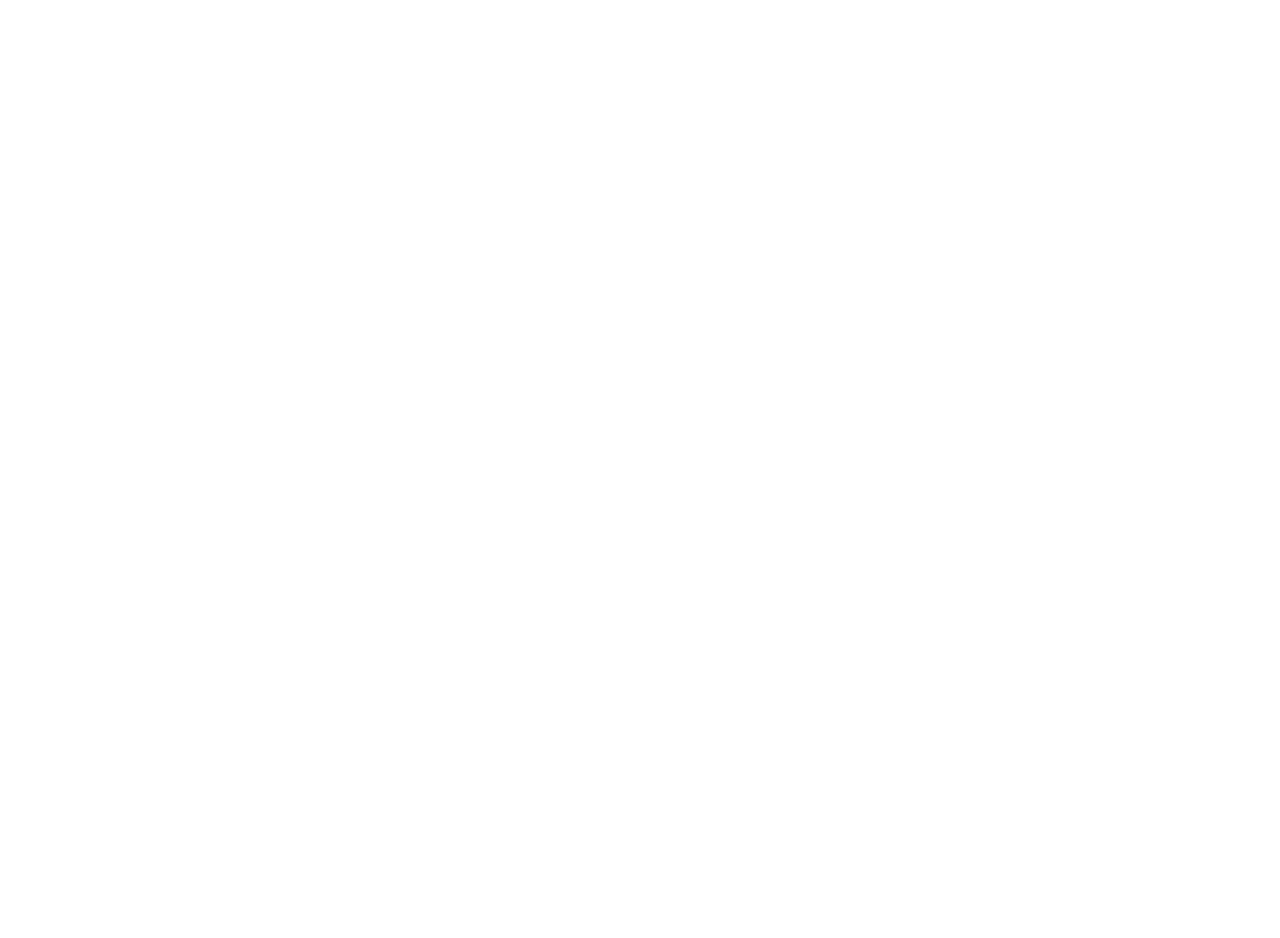
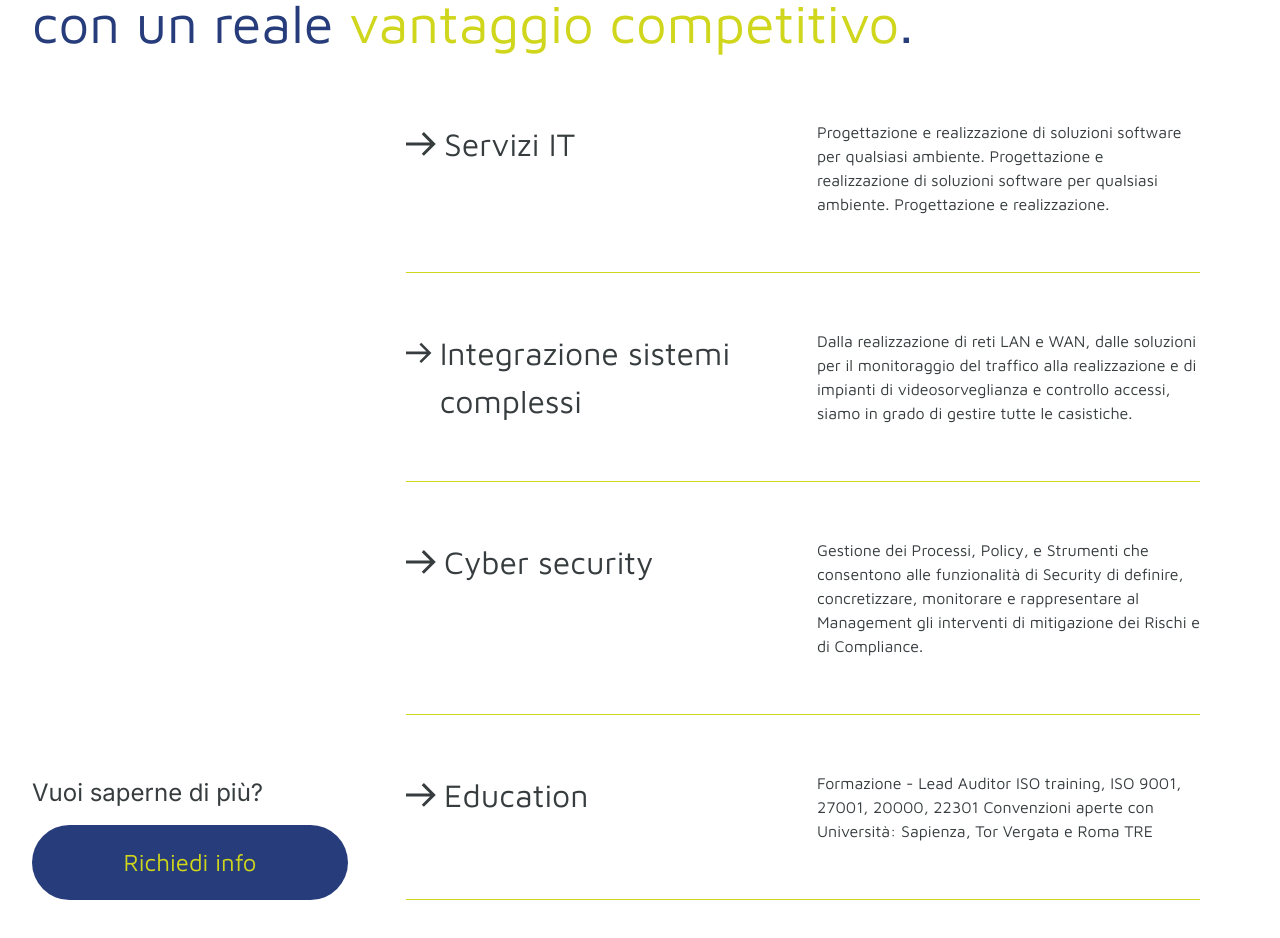
Before and after one commit to abdelaliabouelhassan/ascital, a Nuxt app: page / in a window 1280 px wide. Shown: the part 1560-2498 px from the top of the page. Before the commit the page ends 1446 px from the top, so only its background shows below. Built offline with nearby package versions, Linux system fonts and the light colour scheme.

Commit message:
third section

```diff
--- /dev/null
+++ b/components/partials/sections/home/ThirdSection.vue
@@ -0,0 +1,73 @@
+<template>
+    <div class=" w-full relative py-10 lg:pl-8 lg:pr-20 pl-4 pr-4 space-y-10 md:space-y-16 ">
+      <p class=" text-blu-ascital font-normal text-[2rem] md:text-[3rem] lg:text-[3.375rem] leading-[1.2] max-w-[63.8125rem]">
+        Offriamo soluzioni complete, <br>
+        con un reale  <span class=" text-verde-ascital">vantaggio competitivo</span>.
+      </p>
+
+      <div class=" w-full flex lg:flex-row flex-col-reverse items-start   lg:items-end lg:justify-between">
+            <div class=" w-full lg:max-w-[20rem] pt-10 lg:pt-0">
+                <div class=" flex flex-col items-start space-y-4">
+                    <span class=" text-testi font-inter text-2xl">Vuoi saperne di più?</span>
+                    <button class=" text-center text-verde-ascital text-2xl font-normal rounded-full bg-blu-ascital max-w-[19.75rem] w-full h-[4.6875rem] duration-200 hover:scale-105">
+                        Richiedi info
+                    </button>
+                </div>
+            </div>
+
+            <div class=" w-full lg:max-w-[49.625rem]">
+                <div class=" w-full flex flex-col items-start space-y-8 md:space-y-14">
+                    <div class=" w-full flex sm:flex-row flex-col space-y-4 sm:space-y-0 items-start sm:justify-between pb-14 border-b border-verde-ascital">
+                        <div class=" flex items-baseline space-x-2">
+                            <svg xmlns="http://www.w3.org/2000/svg" width="30" height="24" viewBox="0 0 30 24" fill="none">
+                                  <path d="M0 10.38V13.38H24L15.75 21.63L17.88 23.76L29.76 11.88L17.88 0L15.75 2.13L24 10.38H0Z" fill="#373D3F"/>
+                            </svg>
+                            <span class=" text-[2rem] text-testi font-normal">Servizi IT</span>
+                        </div>
+                        <p class=" sm:max-w-[23.9375rem] w-full text-testi text-base font-normal">
+                            Progettazione e realizzazione di soluzioni software per qualsiasi ambiente. Progettazione e realizzazione di soluzioni software per qualsiasi ambiente. Progettazione e realizzazione.
+                        </p>
+                    </div>
+                    <div class=" w-full flex sm:flex-row flex-col space-y-4 sm:space-y-0 items-start sm:justify-between pb-14 border-b border-verde-ascital">
+                        <div class=" flex items-baseline space-x-2">
+                            <svg xmlns="http://www.w3.org/2000/svg" width="30" height="24" viewBox="0 0 30 24" fill="none">
+                                  <path d="M0 10.38V13.38H24L15.75 21.63L17.88 23.76L29.76 11.88L17.88 0L15.75 2.13L24 10.38H0Z" fill="#373D3F"/>
+                            </svg>
+                            <span class=" text-[2rem] text-testi font-normal">Integrazione sistemi complessi</span>
+                        </div>
+                        <p class=" sm:max-w-[23.9375rem] w-full text-testi text-base font-normal">
+                            Dalla realizzazione di reti LAN e WAN, dalle soluzioni per il monitoraggio del traffico alla realizzazione e di impianti di videosorveglianza e controllo accessi, siamo in grado di gestire tutte le casistiche.
+                        </p>
+                    </div>
+                     <div class=" w-full flex sm:flex-row flex-col space-y-4 sm:space-y-0 items-start sm:justify-between pb-14 border-b border-verde-ascital">
+                        <div class=" flex items-baseline space-x-2">
+                            <svg xmlns="http://www.w3.org/2000/svg" width="30" height="24" viewBox="0 0 30 24" fill="none">
+                                  <path d="M0 10.38V13.38H24L15.75 21.63L17.88 23.76L29.76 11.88L17.88 0L15.75 2.13L24 10.38H0Z" fill="#373D3F"/>
+                            </svg>
+                            <span class=" text-[2rem] text-testi font-normal">Cyber security</span>
+                        </div>
+                        <p class=" sm:max-w-[23.9375rem] w-full text-testi text-base font-normal">
+                            Gestione dei Processi, Policy, e Strumenti che consentono alle funzionalità di Security di definire,
+                            concretizzare, monitorare e rappresentare al Management gli interventi di mitigazione dei Rischi
+                            e di Compliance.
+                        </p>
+                    </div>
+                     <div class=" w-full flex sm:flex-row flex-col space-y-4 sm:space-y-0 items-start sm:justify-between pb-14 border-b border-verde-ascital">
+                        <div class=" flex items-baseline space-x-2">
+                            <svg xmlns="http://www.w3.org/2000/svg" width="30" height="24" viewBox="0 0 30 24" fill="none">
+                                  <path d="M0 10.38V13.38H24L15.75 21.63L17.88 23.76L29.76 11.88L17.88 0L15.75 2.13L24 10.38H0Z" fill="#373D3F"/>
+                            </svg>
+                            <span class=" text-[2rem] text-testi font-normal">Education</span>
+                        </div>
+                        <p class=" sm:max-w-[23.9375rem] w-full text-testi text-base font-normal">
+                            Formazione - Lead Auditor ISO training, ISO 9001, 27001, 20000, 22301
+                            Convenzioni aperte con Università: Sapienza, Tor Vergata e Roma TRE
+                        </p>
+                    </div>
+                </div>
+
+            </div>
+      </div>
+
+    </div>
+</template>
--- a/pages/index.vue
+++ b/pages/index.vue
@@ -2,11 +2,12 @@
     <div class="">
         <HeroSection />
         <SecondSection />
+        <ThirdSection />
     </div>
 </template>
 
 <script setup>
 import HeroSection from "@/components/partials/sections/home/HeroSection.vue";
 import SecondSection from "@/components/partials/sections/home/SecondSection.vue";
-
+import ThirdSection from "@/components/partials/sections/home/ThirdSection.vue";
 </script>
```
